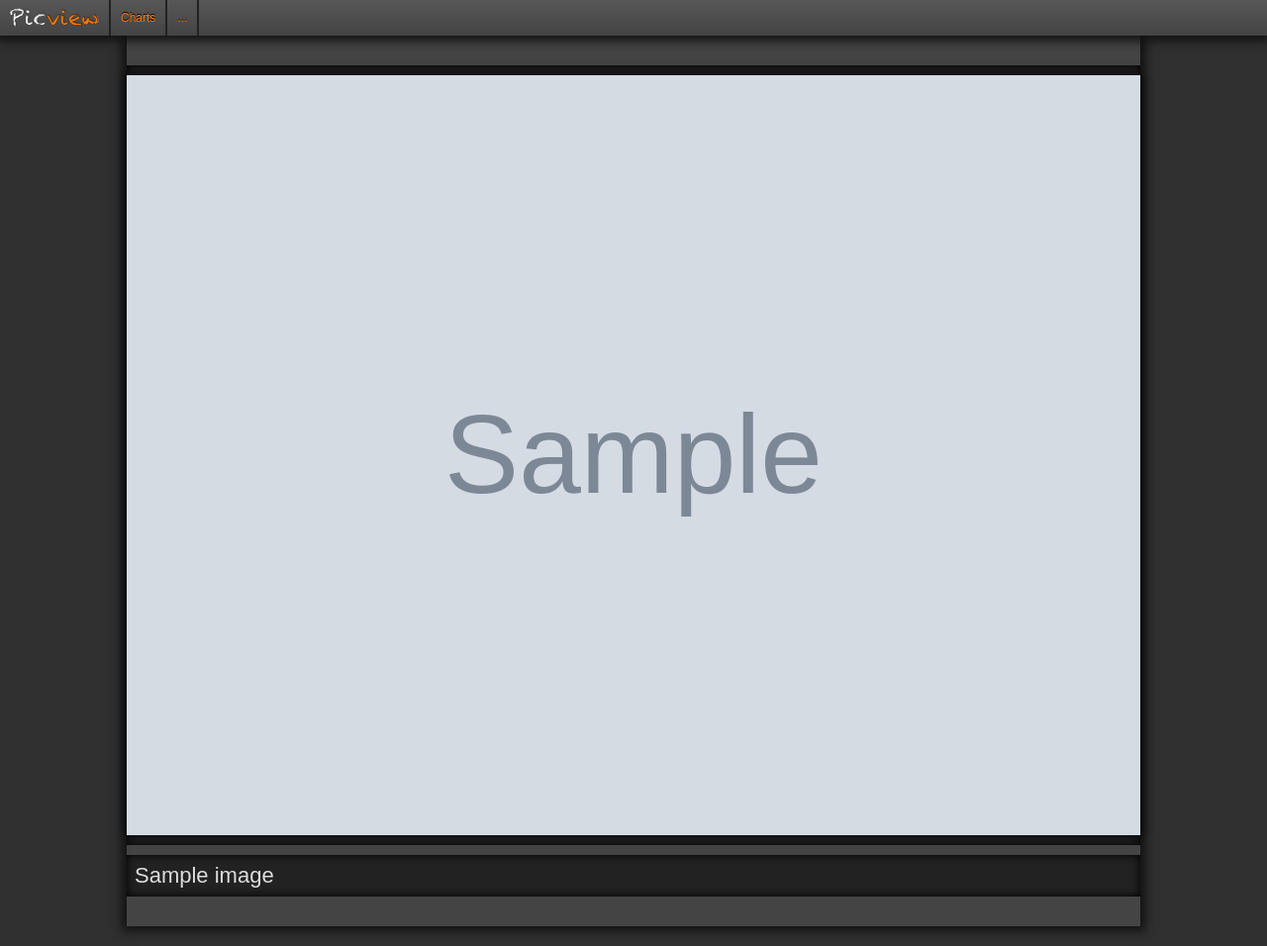
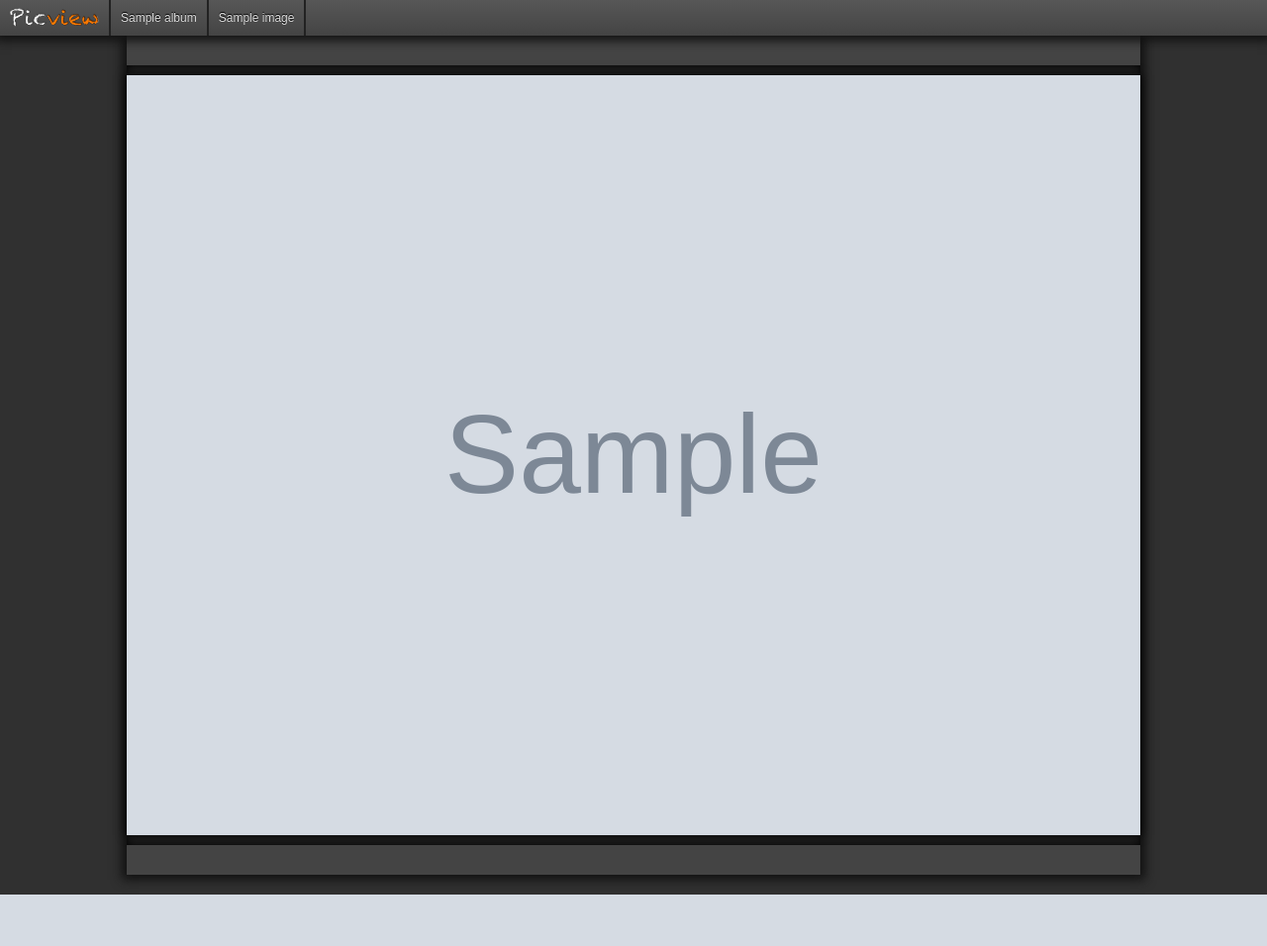
Before and after one commit to reec/picview, a Django app: template templates/image.html in a window 1280 px wide. Shown: the whole page at 99% size. After the commit the page ends 904 px from the top, so only its background shows below. Run offline with Django 3.2, Linux system fonts and the light colour scheme; the template is opened without the code that fills it: most values are stand-ins (such as "Sample title", 1, 10 or a date in 2020); grey boxes marked "Sample" are stand-in pictures.

Commit message:
navigation links, breadcrumbs

```diff
--- a/picview/models.py
+++ b/picview/models.py
@@ -86,6 +86,12 @@ class File(object):
     def resolution(self):
         return self.get_resolution()
 
+    def is_first(self):
+        return self.position is 0
+
+    def is_last(self):
+        return self.position is len(self.album.files)-1
+
     def _get_meta(self):
         raise NotImplementedError
 
--- a/static/css/style.css
+++ b/static/css/style.css
@@ -243,7 +243,7 @@ input.sign {
 
 #topBar {
     z-index: 9;
-    position: fixed;
+    position: absolute;
     width: 100%;
     height: 36px;
     color: #eee;
@@ -261,7 +261,7 @@ input.sign {
 }
 
 #topBar div a {
-    color: #ff7800;
+    color: #ddd;
     display: block;
     padding: 12px 10px;
 }
@@ -321,9 +321,6 @@ input.sign {
         min-width: 0 !important;
     }
 }
-#content > div > div {
-
-}
 
 #content a {
     color: #ddd;
@@ -379,7 +376,6 @@ input.sign {
 #content .inset-box {
     box-sizing: border-box;
     display: block;
-    width: 100%;
     margin: 10px 0;
     padding: 10px 8px;
     border: 0;
@@ -457,8 +453,23 @@ input.sign {
     max-width: 1024px;
     min-width: 435px;
 }
+#view .inset-box {
+    padding: 10px 0;
+}
 #view #image {
-    padding: 10px 0;
+    position: relative;
+
+}
+#view #image .nav-link {
+    position: absolute;
+    width: 40%;
+    height: 100%;
+}
+#view #image .nav-link#prev {
+    left: 0;
+}
+#view #image .nav-link#next {
+    right: 0;
 }
 #view #image img {
     width: 100%;
--- a/templates/album.html
+++ b/templates/album.html
@@ -1,9 +1,13 @@
 {% extends 'base.html' %}
 
+{% block breadcrumbs %}
+<div>
+    <a href="">{{ album.name }}</a>
+</div>
+{% endblock %}
 {% block body %}
     <div id="album">
         <div class="inset-box">
-            <h1>{{ album.name }}</h1>
             <div id="thumbnails" class="inset-box-content">
                 {% for file in album.files %}
                     <div class="thumbnail">
--- a/templates/base.html
+++ b/templates/base.html
@@ -11,12 +11,7 @@
         <div id="logo">
             <a href="/"><img src="{% static 'img/picview.png' %}"/></a>
         </div>
-        <div>
-            <a href="/toolbox/charts/">Charts</a>
-        </div>
-        <div>
-            <a href="#">...</a>
-        </div>
+        {% block breadcrumbs %}{% endblock %}
     </div>
     <div id="container">
         <div id="contentHolder">
--- a/templates/image.html
+++ b/templates/image.html
@@ -1,9 +1,25 @@
 {% extends 'base.html' %}
+
+{% block breadcrumbs %}
+<div>
+    <a href="{% url 'album' image.album.slug %}">{{ image.album.name }}</a>
+</div>
+<div>
+    <a href="">{{ image.name }}</a>
+</div>
+{% endblock %}
 {% block body %}
     <div id="view">
-        <div id="image" class="inset-box">
-            <img src="{{ image.get_url }}">
+        <div class="inset-box">
+            <div id="image">
+                {% if not image.is_first %}
+                    <a id="prev" class="nav-link" accesskey="z" href="{% url 'image' image.album.slug image.position %}"></a>
+                {% endif %}
+                {% if not image.is_last %}
+                    <a id="next" class="nav-link" accesskey="x"  href="{% url 'image' image.album.slug image.position|add:'2' %}"></a>
+                {% endif %}
+                <img src="{{ image.get_url }}">
+            </div>
         </div>
-        <h1 class="inset-box">{{ image.name }}</h1>
     <div id="view">
 {% endblock %}
```
